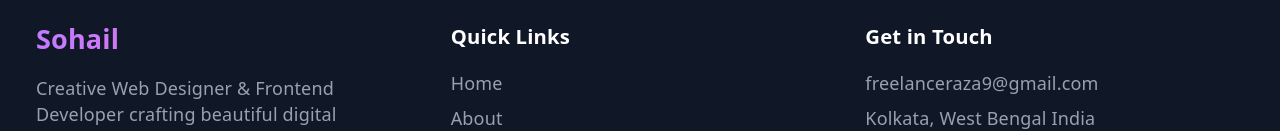
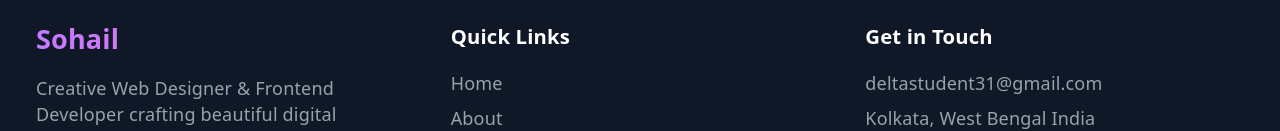
Before and after one commit to razadevloper/portfolio, a React (Vite) app: page / in a window 1280 px wide. Shown: the part 9583-9714 px from the top of the page. Built offline with nearby package versions, Linux system fonts and the light colour scheme; the HTML template or start-up script is replaced by a standard one.

Commit message:
Change contact email in Footer component
Updated contact email in the footer component.

```diff
--- a/src/app/components/Footer.tsx
+++ b/src/app/components/Footer.tsx
@@ -60,7 +60,10 @@ export function Footer() {
           <div>
             <h4 className="text-lg font-bold mb-4">Get in Touch</h4>
             <ul className="space-y-2 text-gray-400">
-              <li>freelanceraza9@gmail.com</li>
+              <li>
+                <a href="mailto:deltastudent31@gmail.com"></a>
+                deltastudent31@gmail.com
+              </li>
               <li>Kolkata, West Bengal India</li>
               <li className="pt-2">
                 <span className="inline-flex items-center gap-2 px-3 py-1 bg-green-500/20 text-green-400 rounded-full text-sm">
```
